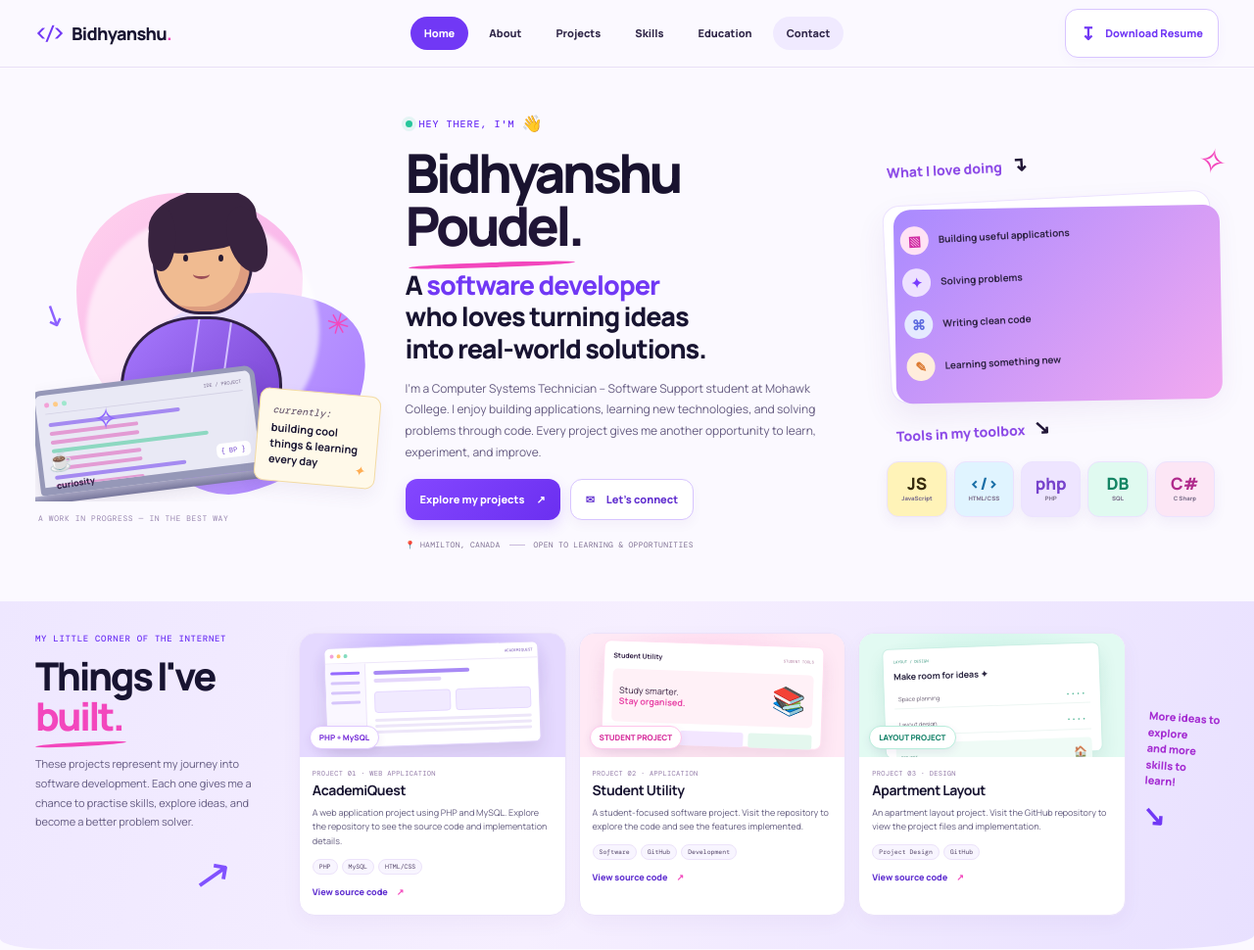
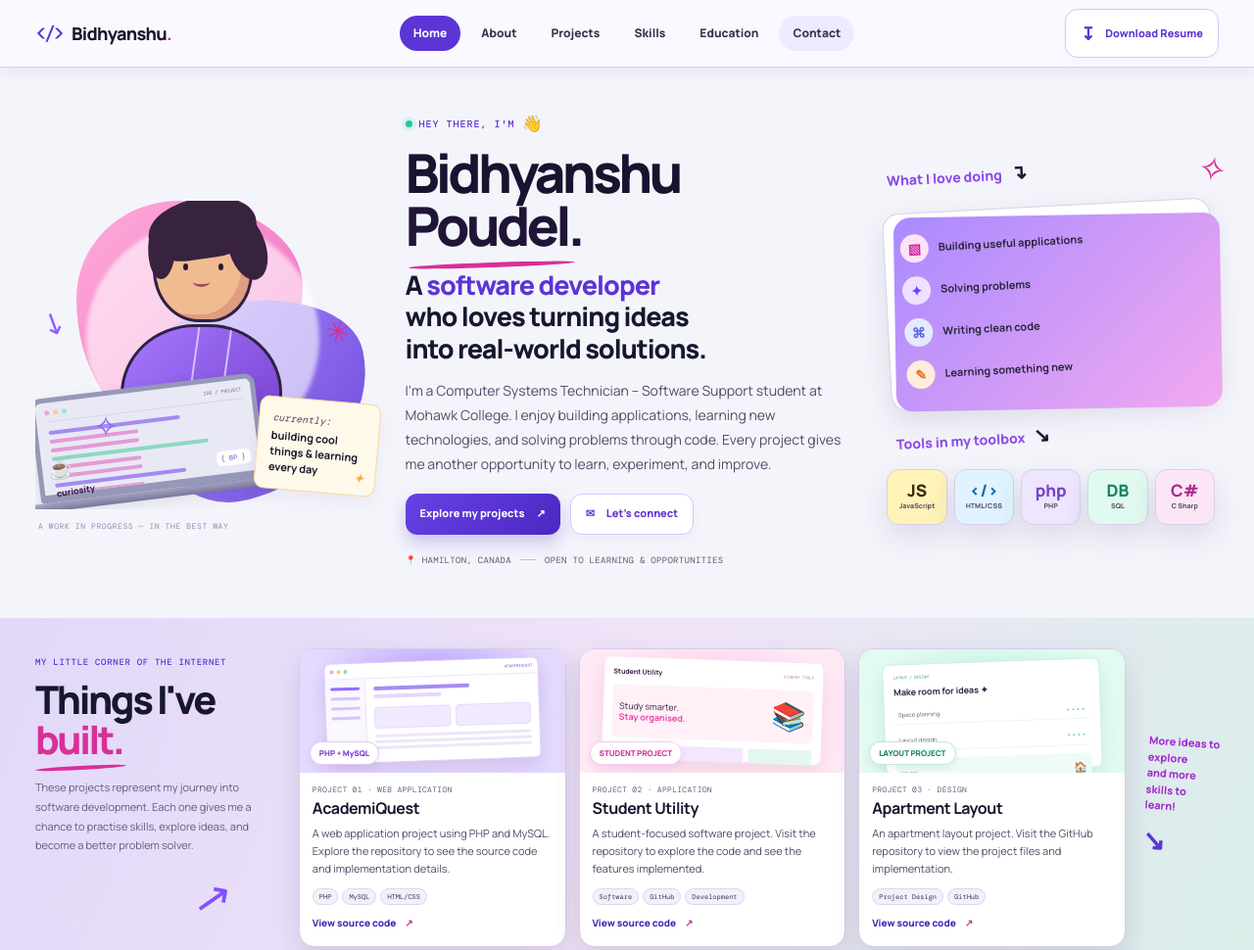
Before and after one commit to Bidhyanshu/Portfolio-Website, a plain HTML site: page index.html in a window 1280 px wide. Shown: the top 970 px of the page at 98% size. Drawn offline with nearby package versions, Linux system fonts and the light colour scheme.

Commit message:
Improve portfolio contrast and visual polish

```diff
--- a/style.css
+++ b/style.css
@@ -2384,3 +2384,215 @@ section[id] {
         grid-row: 2
     }
 }
+/* VISUAL REFINEMENT — preserve the existing page structure and interactions. */
+:root {
+    --bg: #f4f5fb;
+    --white: #ffffff;
+    --lav: #e9e3fb;
+    --lav2: #d8cff5;
+    --purple: #5b35d5;
+    --purple-dark: #4023ad;
+    --pink: #d92f98;
+    --orange: #f39a3d;
+    --mint: #a8e8cf;
+    --blue: #cdd8ff;
+    --ink: #17172e;
+    --muted: #4e4d68;
+    --border: #d5cde8;
+    --shadow: 0 16px 40px rgba(43, 29, 88, .13);
+}
+
+body {
+    background: #f4f5fb;
+    color: var(--ink);
+    font-size: 15px;
+}
+
+.site-header {
+    background: rgba(250, 249, 255, .97);
+    border-bottom-color: #d8d1ea;
+    box-shadow: 0 4px 18px rgba(37, 24, 76, .07);
+}
+
+.nav-links a {
+    color: #37334d;
+    font-size: 12px;
+}
+
+.nav-links a:hover,
+.nav-links .nav-home {
+    background: #5b35d5;
+}
+
+.button-primary {
+    background: linear-gradient(135deg, #6842e4, #4b27c2);
+    box-shadow: 0 8px 18px rgba(77, 42, 192, .25);
+}
+
+.button-primary:hover {
+    background: linear-gradient(135deg, #5632d0, #3e20a9);
+    box-shadow: 0 11px 22px rgba(77, 42, 192, .31);
+}
+
+.hero-description {
+    color: #4f4c67;
+    font-size: 14px;
+}
+
+.hero-footnote {
+    color: #5e5872;
+    font-size: 9px;
+}
+
+.blob-pink {
+    background: linear-gradient(135deg, #ffadd9, #ec68c1);
+}
+
+.blob-purple {
+    background: linear-gradient(135deg, #aa91ff, #7049dc);
+}
+
+.what-card,
+.tech-tile,
+.project-card,
+.skill-list-card,
+.education-card,
+.resume-card {
+    border-color: #d8d0e9;
+    box-shadow: 0 12px 30px rgba(46, 31, 89, .12);
+}
+
+.what-row {
+    color: #29253e;
+    font-size: 11px;
+}
+
+.tech-tile small {
+    color: #5b526d;
+    font-size: 7px;
+}
+
+.projects-band {
+    background: linear-gradient(112deg, #e1d8fa 0%, #f0e4f7 50%, #d8eee9 100%);
+}
+
+.project-card {
+    border-color: #d6cde7;
+    box-shadow: 0 12px 28px rgba(49, 32, 90, .13);
+}
+
+.project-card:hover {
+    border-color: #9a82df;
+    box-shadow: 0 18px 34px rgba(49, 32, 90, .18);
+}
+
+.project-body h3 {
+    font-size: 16px;
+}
+
+.project-body > p:not(.project-kicker) {
+    color: #4e4b65;
+    font-size: 11px;
+}
+
+.project-kicker {
+    color: #6b5b86;
+    font-size: 8px;
+}
+
+.project-tags span {
+    border-color: #ded5ed;
+    background: #f3effb;
+    color: #403653;
+    font-size: 7px;
+}
+
+.project-link {
+    color: #4826b7;
+    font-size: 10px;
+}
+
+.about-story .story-lead {
+    color: #29243e;
+    font-size: 13px;
+}
+
+.about-story p:not(.story-lead) {
+    color: #514d67;
+    font-size: 11px;
+}
+
+.moment-caption {
+    border-color: #d6cbe8;
+    color: #39324c;
+    font-size: 9px;
+}
+
+.skills-section {
+    background: #f4f5fb;
+    border-block-color: #d9d4e8;
+}
+
+.section-header-centered > p:last-child {
+    color: #504c66;
+    font-size: 13px;
+}
+
+.skill-list-card {
+    border-color: #d6cde7;
+    box-shadow: 0 10px 26px rgba(49, 32, 90, .09);
+}
+
+.skill-list-card h3 {
+    font-size: 14px;
+}
+
+.skill-list-card p {
+    color: #4e4b65;
+    font-size: 10px;
+}
+
+.education-section {
+    background: linear-gradient(115deg, #e9e2fa, #f7f4fc 72%);
+}
+
+.education-description {
+    color: #4e4b65;
+    font-size: 11px;
+}
+
+.resume-copy > p:last-child {
+    color: #4d465f;
+    font-size: 12px;
+}
+
+.contact-description {
+    color: #514867;
+    font-size: 13px;
+}
+
+.footer-content p,
+.footer-content > span {
+    color: #5d566f;
+    font-size: 10px;
+}
+
+a:focus-visible,
+button:focus-visible {
+    outline: 3px solid #d92f98;
+    outline-offset: 4px;
+}
+
+@media (prefers-reduced-motion: reduce) {
+    html {
+        scroll-behavior: auto;
+    }
+
+    *,
+    *::before,
+    *::after {
+        animation-duration: .01ms !important;
+        animation-iteration-count: 1 !important;
+        transition-duration: .01ms !important;
+    }
+}
```
